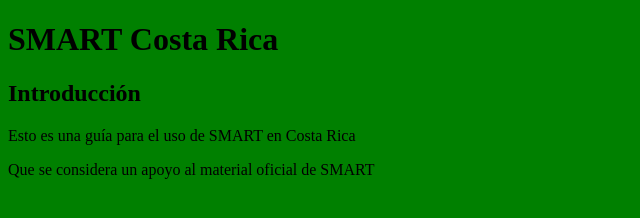
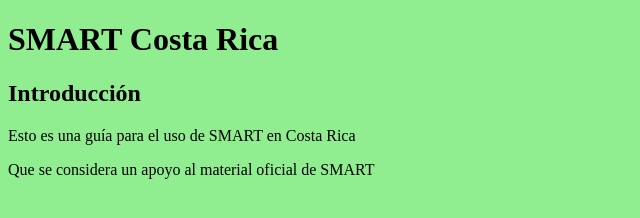
Before and after one commit to GuidoSaborio/GuidoSaborio.github.io, a plain HTML site: page index.html in a window 1280 px wide. Shown: the whole page, without its empty margins (0-640 px from the left). Drawn offline with Linux system fonts and the light colour scheme.

Commit message:
Update index.html

```diff
--- a/index.html
+++ b/index.html
@@ -1,6 +1,6 @@
 <!DOCTYPE html>
 <html>
-<body style="background-color: green;">
+<body style="background-color: lightgreen;">
 <h1><b>SMART Costa Rica</b><h1>
 
 <h2><b>Introducción </b></h2>
```
